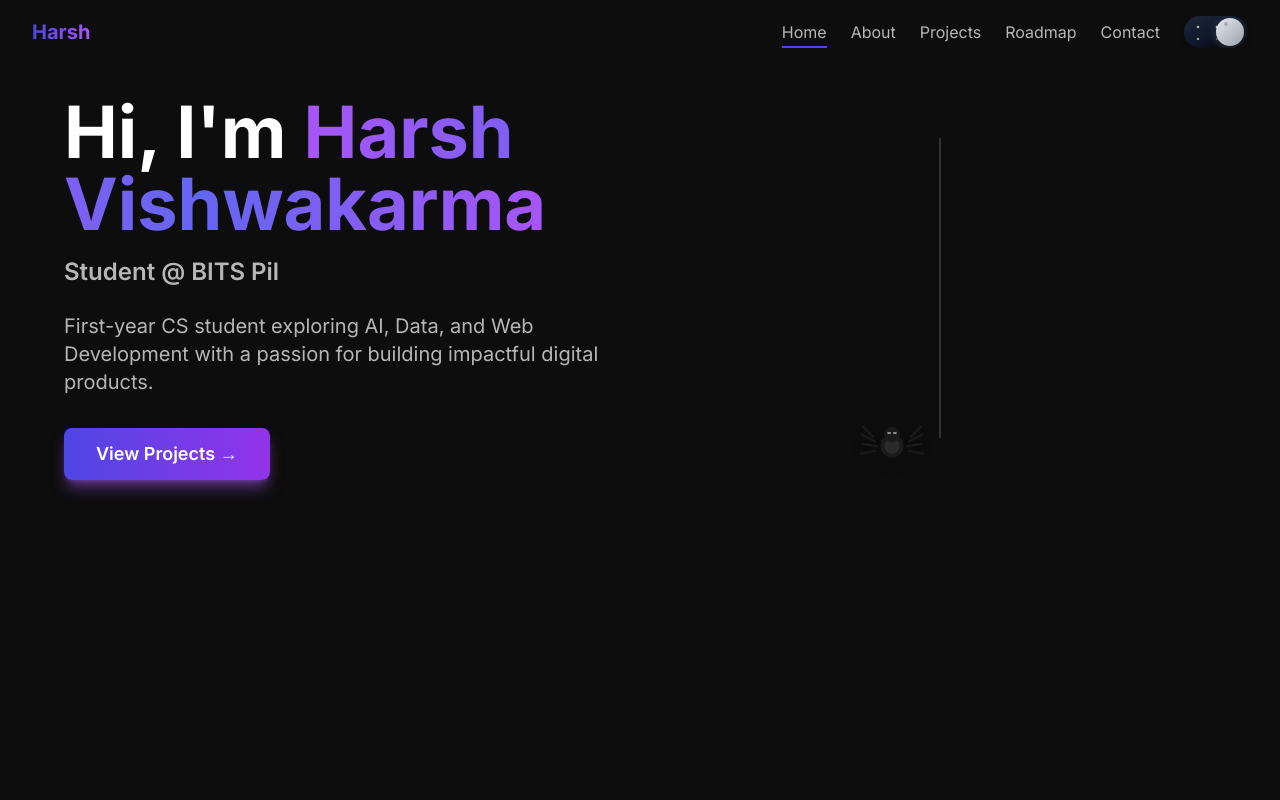
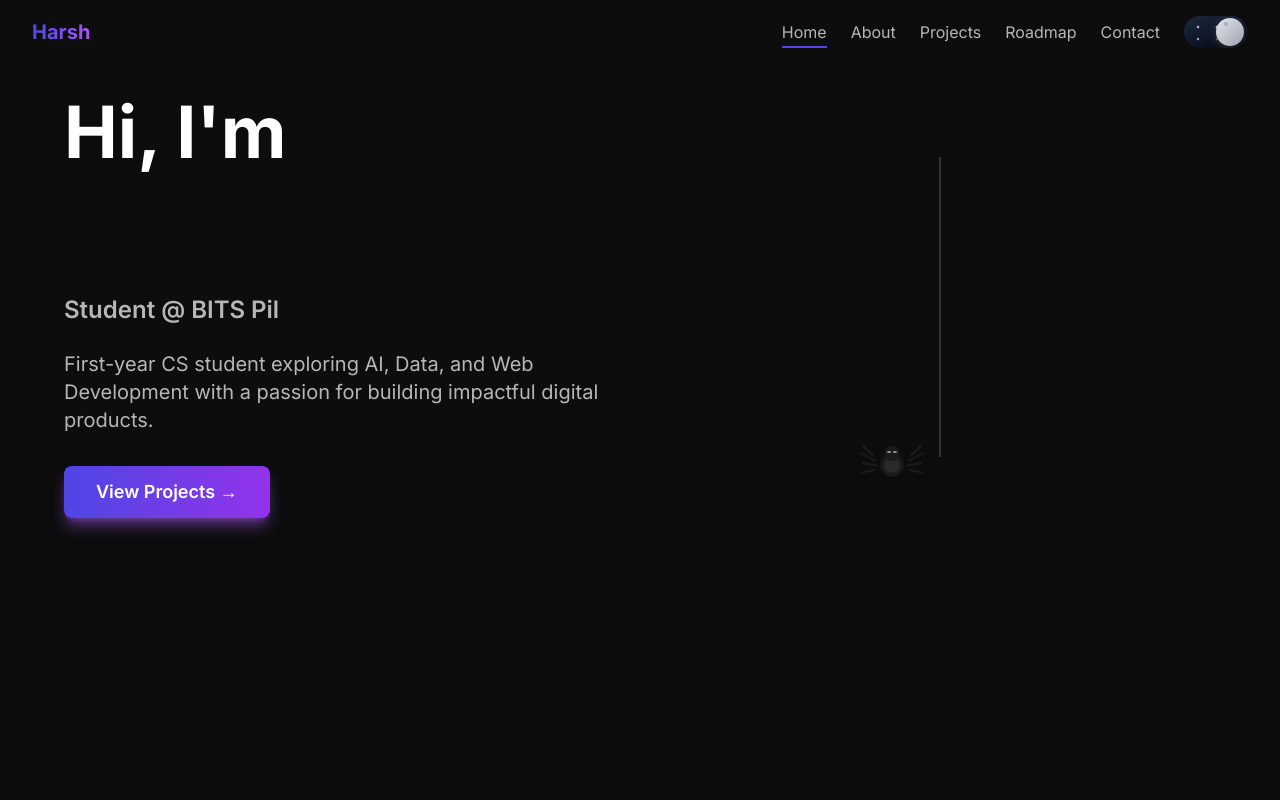
Before and after one commit to meeharshu8685-dot/portfolio2, a React (Vite) app: page / in a window 1280 px wide. Shown: the top 800 px of the page. Built offline with nearby package versions, Linux system fonts and the light colour scheme.

Commit message:
Add Unicorn Studio animation to Hero name - Create UnicornStudioEmbed component - Integrate animation with Harsh Vishwakarma text - Load Unicorn Studio script dynamically - Add TypeScript declarations for window.UnicornStudio

```diff
--- a/src/components/Hero.tsx
+++ b/src/components/Hero.tsx
@@ -5,6 +5,7 @@ import Typed from 'typed.js';
 import { siteData } from '../data/siteData';
 import SpiderBlinkClimbLook from './SpiderBlinkClimbLook';
 import ScaleTiltReveal from './scroll/ScaleTiltReveal';
+import UnicornStudioEmbed from './UnicornStudioEmbed';
 
 export const Hero = () => {
   const hasResume = false; // Set to true when resume is uploaded
@@ -53,10 +54,20 @@ export const Hero = () => {
         {/* LEFT SIDE - Text + Typing Animation */}
         <ScaleTiltReveal maxTilt={15} className="text-left">
           <div>
-          <h1 className="text-4xl sm:text-5xl md:text-6xl lg:text-7xl font-bold mb-4">
-            Hi, I'm{' '}
-            <span className="bg-gradient-to-r from-purple-500 via-indigo-500 to-purple-500 bg-clip-text text-transparent">
-              {siteData.name}
+          <h1 className="text-4xl sm:text-5xl md:text-6xl lg:text-7xl font-bold mb-4 flex items-center flex-wrap gap-2">
+            <span>Hi, I'm</span>
+            <span className="relative inline-block" style={{
+              width: 'clamp(300px, 40vw, 600px)',
+              height: 'clamp(60px, 8vw, 120px)',
+              lineHeight: 0
+            }}>
+              <UnicornStudioEmbed
+                projectId="XzhzTPcYBnCqQFQn4Wa7"
+                width="100%"
+                height="100%"
+                className=""
+              />
+              <span className="sr-only">{siteData.name}</span>
             </span>
           </h1>
 
--- /dev/null
+++ b/src/components/UnicornStudioEmbed.tsx
@@ -0,0 +1,79 @@
+import { useEffect, useRef } from 'react';
+
+// TypeScript declaration for Unicorn Studio
+declare global {
+  interface Window {
+    UnicornStudio?: {
+      isInitialized: boolean;
+      init?: () => void;
+    };
+  }
+}
+
+interface UnicornStudioEmbedProps {
+  projectId?: string;
+  width?: string;
+  height?: string;
+  className?: string;
+}
+
+export const UnicornStudioEmbed: React.FC<UnicornStudioEmbedProps> = ({
+  projectId = 'XzhzTPcYBnCqQFQn4Wa7',
+  width = '1200px',
+  height = '675px',
+  className = '',
+}) => {
+  const containerRef = useRef<HTMLDivElement>(null);
+  const scriptLoadedRef = useRef(false);
+
+  useEffect(() => {
+    // Load Unicorn Studio script if not already loaded
+    const loadUnicornStudio = () => {
+      if (!window.UnicornStudio) {
+        window.UnicornStudio = { isInitialized: false };
+
+        const script = document.createElement('script');
+        script.src = 'https://cdn.jsdelivr.net/gh/hiunicornstudio/unicornstudio.js@v1.4.36/dist/unicornStudio.umd.js';
+        script.async = true;
+        script.onload = () => {
+          if (window.UnicornStudio && !window.UnicornStudio.isInitialized) {
+            if (window.UnicornStudio.init) {
+              window.UnicornStudio.init();
+              window.UnicornStudio.isInitialized = true;
+            }
+          }
+        };
+        script.onerror = () => {
+          console.error('Failed to load Unicorn Studio script');
+        };
+        (document.head || document.body).appendChild(script);
+        scriptLoadedRef.current = true;
+      } else if (window.UnicornStudio && !window.UnicornStudio.isInitialized) {
+        if (window.UnicornStudio.init) {
+          window.UnicornStudio.init();
+          window.UnicornStudio.isInitialized = true;
+        }
+      }
+    };
+
+    // Small delay to ensure DOM is ready
+    const timer = setTimeout(() => {
+      loadUnicornStudio();
+    }, 100);
+
+    return () => {
+      clearTimeout(timer);
+    };
+  }, []);
+
+  return (
+    <div
+      ref={containerRef}
+      data-us-project={projectId}
+      style={{ width, height, display: 'inline-block' }}
+      className={className}
+    />
+  );
+};
+
+export default UnicornStudioEmbed;
```
